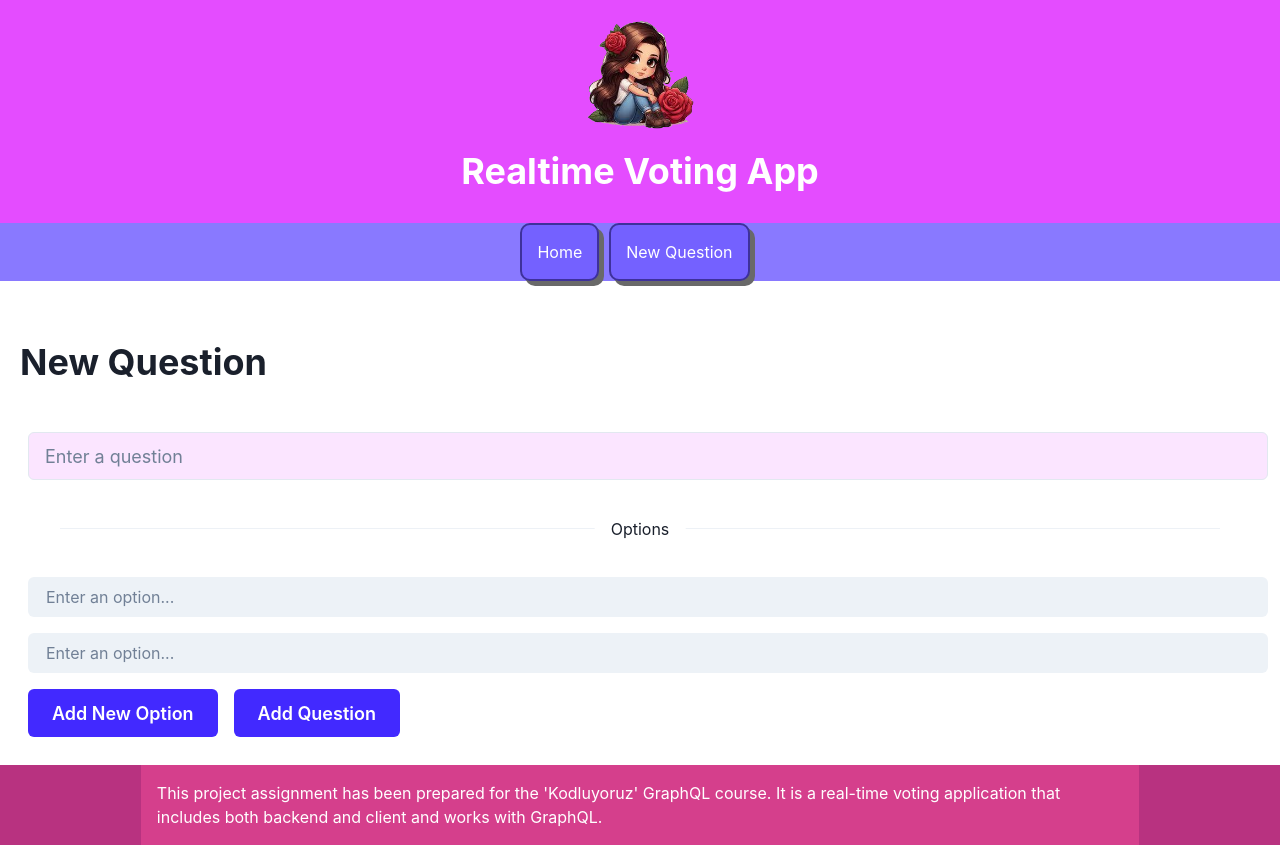
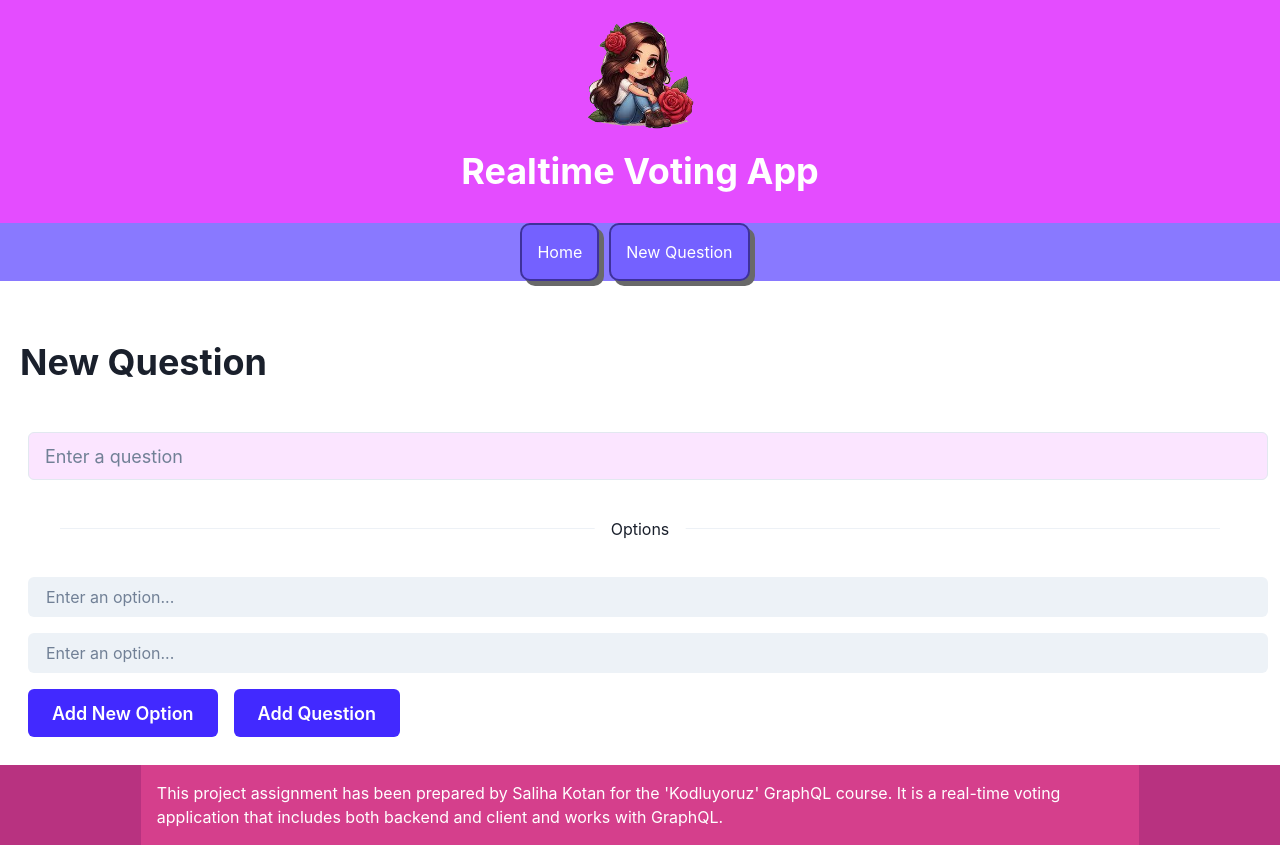
Before and after one commit to salihakotan/graphql-realtime-voting-app, a React (Create React App) app in the folder client/: page /newQuestion in a window 1280 px wide. Built offline with nearby package versions, Linux system fonts and the light colour scheme; what @graphql-yoga/apollo-link would draw is missing.

Commit message:
footer info

```diff
--- a/client/src/components/Footer.js
+++ b/client/src/components/Footer.js
@@ -6,7 +6,7 @@ function Footer() {
     <div>
         <Container maxW='100%' bg='pink.600' centerContent>
   <Box padding='4' bg='pink.500' color='white' maxW='80%'>
-  This project assignment has been prepared for the 'Kodluyoruz' GraphQL course. It is a real-time voting application that includes both backend and client and works with GraphQL.
+  This project assignment has been prepared by Saliha Kotan for the 'Kodluyoruz' GraphQL course. It is a real-time voting application that includes both backend and client and works with GraphQL.
 
   </Box>
 </Container>
```
